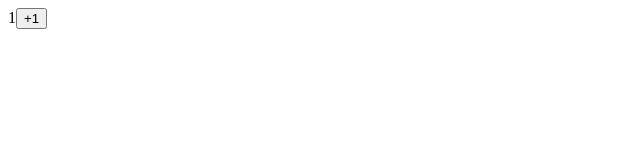
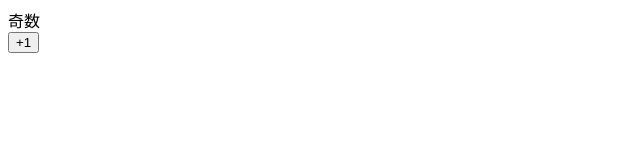
Before and after one commit to rourou1107/react-demo-1, a React (Create React App) app: page / in a window 1280 px wide. Shown: the top 160 px of the page, without its empty margins (0-640 px from the left). Built offline with nearby package versions, Linux system fonts and the light colour scheme.

Commit message:
render 使用 if
Change-Id: Ic59d412e64ccb81ca1ca023d19628d725c6aea67

```diff
--- a/src/App.js
+++ b/src/App.js
@@ -6,23 +6,23 @@ class App extends React.Component {
         this.state = {x: 1}
     }
 
-    onClick = () => {
-        this.setState((state) => ({x: state.x + 1}));
-        this.setState((state) => ({x: state.x - 1}));
-    };
-
-    shouldComponentUpdate(nextProps, nextState) {
-        return nextState.n !== this.state.n;
+    add = () => {
+        this.setState(state => ({x: state.x + 1}))
     }
 
     render() {
-        console.log('render了');
+        let message
+        if (this.state.x % 2 === 0) {
+            message = <div>偶数</div>
+        } else {
+            message = <div>奇数</div>
+        }
         return (
-            <div>
-                {this.state.x}
-                <button onClick={this.onClick}>+1</button>
-            </div>
-        );
+            <>
+                {message}
+                <button onClick={this.add}>+1</button>
+            </>
+        )
     }
 }
 
```
